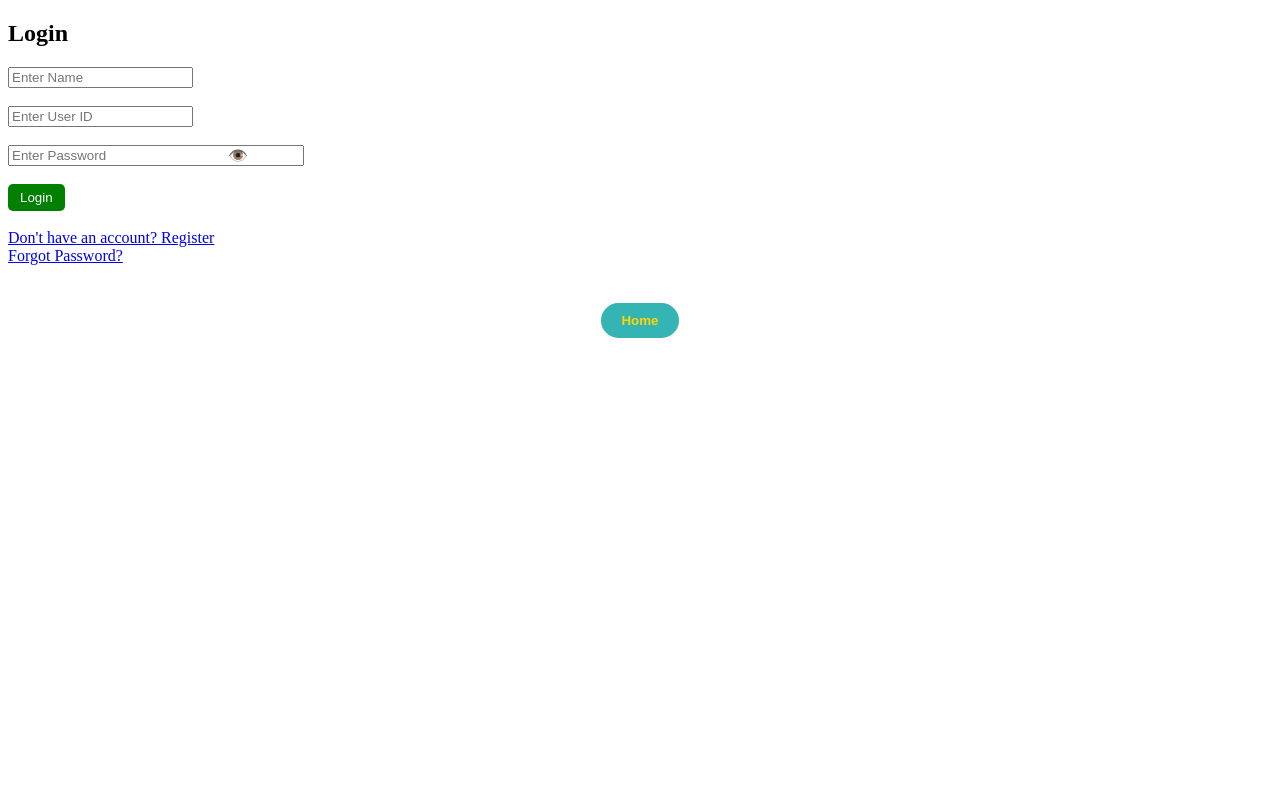
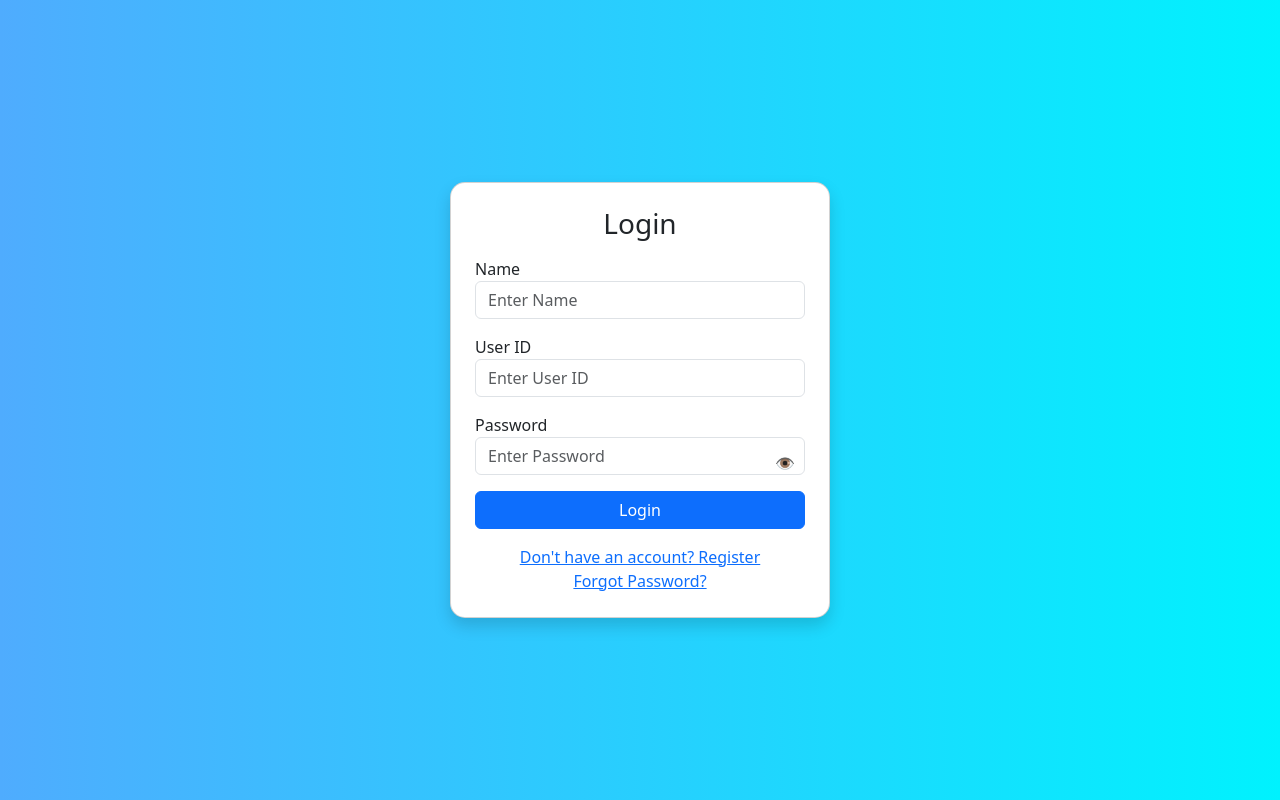
Before and after one commit to prathii12/bus-pass-renewal-project, a plain HTML site: page templates/login.html in a window 1280 px wide. Drawn offline with nearby package versions, Linux system fonts and the light colour scheme.

Commit message:
Update login.html

```diff
--- a/templates/login.html
+++ b/templates/login.html
@@ -1,41 +1,66 @@
 <!DOCTYPE html>
-<html>
+<html lang="en">
 <head>
     <title>Login</title>
-    <link rel="stylesheet" href="/static/style.css">
+    <meta name="viewport" content="width=device-width, initial-scale=1">
+
+    <!-- Bootstrap -->
+    <link href="https://cdn.jsdelivr.net/npm/bootstrap@5.3.0/dist/css/bootstrap.min.css" rel="stylesheet">
+
+    <style>
+        body {
+            background: linear-gradient(to right, #4facfe, #00f2fe);
+            height: 100vh;
+        }
+        .card {
+            border-radius: 15px;
+        }
+    </style>
 </head>
 <body>
 
-<h2>Login</h2>
+<div class="d-flex justify-content-center align-items-center vh-100">
+    <div class="card p-4 shadow" style="width: 380px;">
+
+        <h3 class="text-center mb-3">Login</h3>
 
         <form method="POST">
 
-    <input type="text" name="name" placeholder="Enter Name" required><br><br>
+            <div class="mb-3">
+                <label>Name</label>
+                <input type="text" class="form-control" placeholder="Enter Name" name="name" required>
+            </div>
 
-    <input type="text" name="user_id" placeholder="Enter User ID" required><br><br>
+            <div class="mb-3">
+                <label>User ID</label>
+                <input type="text" class="form-control" placeholder="Enter User ID" name="userid" required>
+            </div>
 
-    <div style="position: relative; width: 250px;">
-    <input type="password" id="password" name="password" placeholder="Enter Password" required style="width:100%; padding-right:40px;">
+            <!-- Password -->
+            <div class="mb-3 position-relative">
+                <label>Password</label>
+
+                <input type="password" class="form-control" id="password" placeholder="Enter Password" name="password" required>
 
                 <span id="eye" onclick="togglePassword()"
-          style="position:absolute; right:10px; top:50%; transform:translateY(-50%); cursor:pointer;">
+                      style="position:absolute; right:10px; top:38px; cursor:pointer;">
                     👁️
                 </span>
             </div>
-    <br>
-    <button type="submit">Login</button>
+
+            <button class="btn btn-primary w-100">Login</button>
 
         </form>
 
-<br>
+        <div class="text-center mt-3">
+            <a href="/register">Don't have an account? Register</a><br>
+            <a href="/forgot">Forgot Password?</a>
+        </div>
 
-<a href="/register">Don't have an account? Register</a><br>
-<a href="/forgot">Forgot Password?</a><br><br>
+    </div>
+</div>
 
-<button onclick="window.location.href='/'" class="bottom-home">
-    Home
-</button>
-
+<!-- Script -->
 <script>
 function togglePassword() {
     var pass = document.getElementById("password");
@@ -50,6 +75,6 @@
     }
 }
 </script>
-</body>
+
 </body>
 </html>
```
Lines whose indentation alone changed are shown as unchanged.
